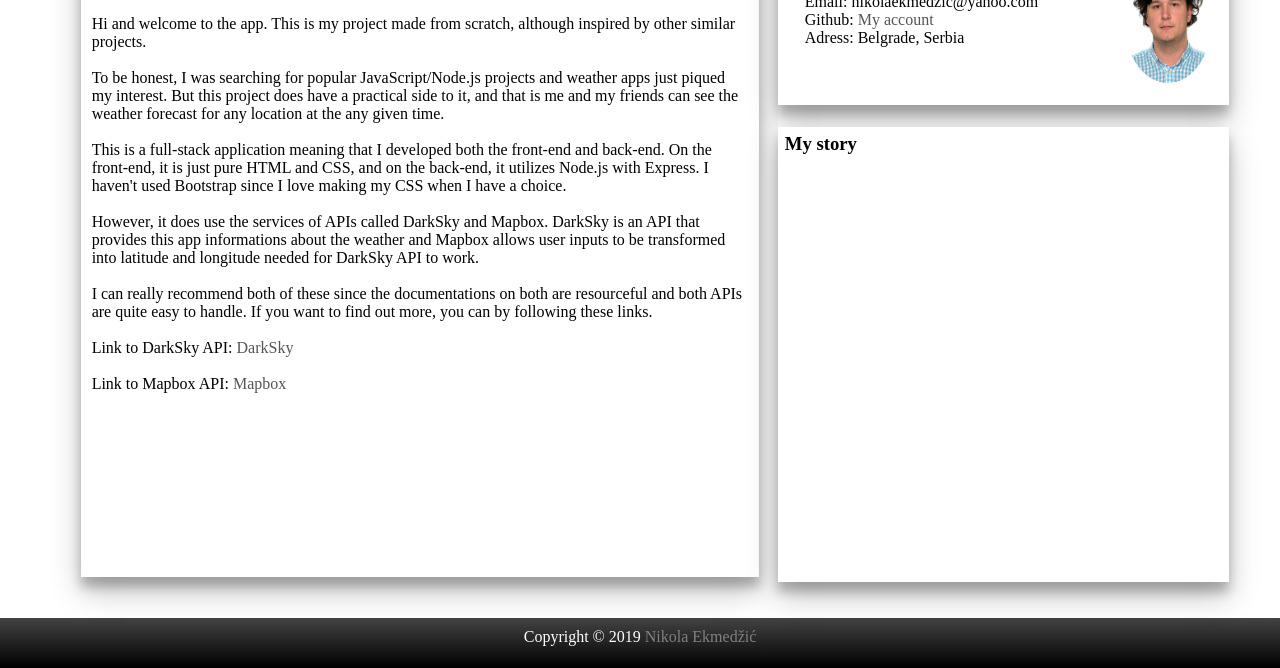
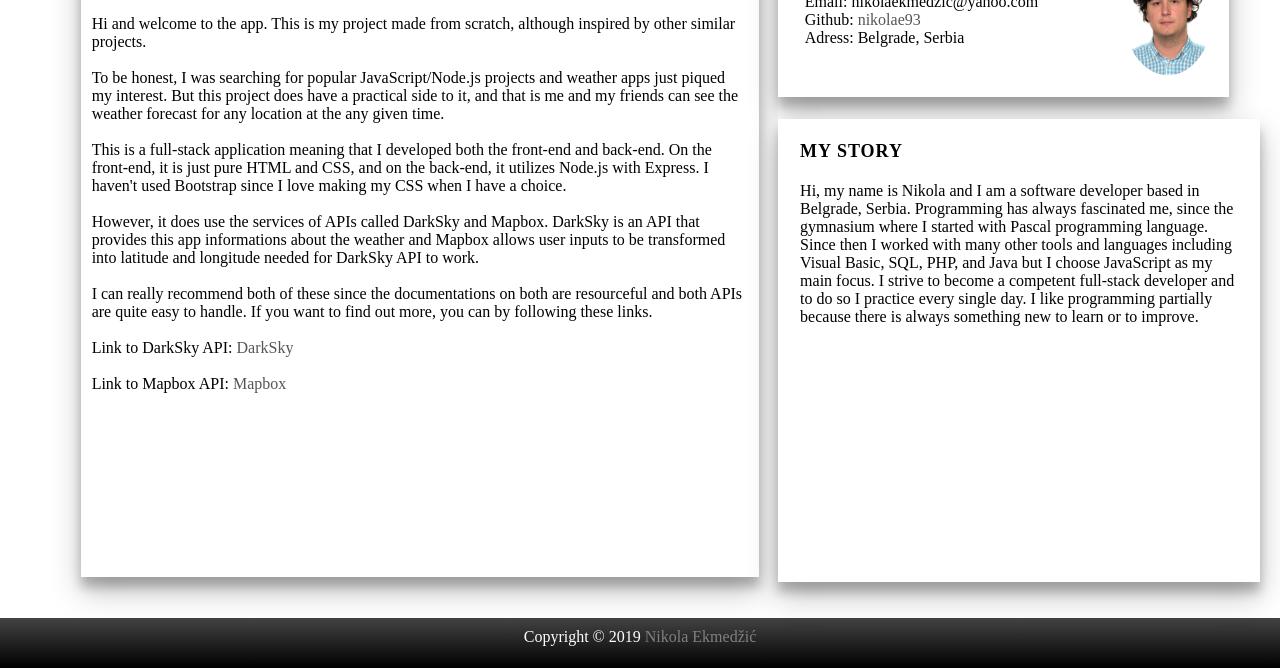
Before and after one commit to nikolae93/Weather_app, a website: page src/About.html in a window 1280 px wide. Shown: the part 142-810 px from the top of the page. Drawn offline with Linux system fonts and the light colour scheme.

Commit message:
Finished about page

```diff
--- a/src/About.html
+++ b/src/About.html
@@ -64,7 +64,7 @@
                              </h4>
 
                              <p class="tyt">Email: nikolaekmedzic@yahoo.com</p>
-                             <p class="tyt">Github: <a href="https://github.com/nikolae93">My account</a></p>
+                             <p class="tyt">Github: <a href="https://github.com/nikolae93">nikolae93</a></p>
                              <p class="tyt">Adress: Belgrade, Serbia</p>
 
                          </div>
@@ -82,6 +82,16 @@
                          My story
                      </h3>
 
+                     <div class="mntxt">
+                         <p >
+                            Hi, my name is Nikola and I am a software developer based in Belgrade, Serbia.
+                            Programming has always fascinated me, since the gymnasium where I started with Pascal
+                            programming language.
+                            Since then I worked with many other tools and languages including Visual Basic, SQL, PHP, and Java but I choose
+                            JavaScript as my main focus. I strive to become a competent full-stack developer and to do so I practice every
+                            single day. I like programming partially because there is always something new to learn or to improve.
+                         </p>
+                     </div>
 
                     </div>
 
--- a/src/css/about.css
+++ b/src/css/about.css
@@ -123,7 +123,15 @@ body::-webkit-scrollbar-thumb
     width: 100%;
     background-color: white;
     box-shadow: 0 14px 28px rgba(0,0,0,0.25), 0 10px 10px rgba(0,0,0,0.22);
-    padding: 1.5%;
+    padding: 5%;
+}
+
+.story_head{
+    font-size: 18px;
+    text-transform: uppercase;
+    letter-spacing: 1px;
+    font-family: 'Josefin Slab', serif;
+    margin-bottom: 20px;
 }
 
 .pers_info_basic{
```
